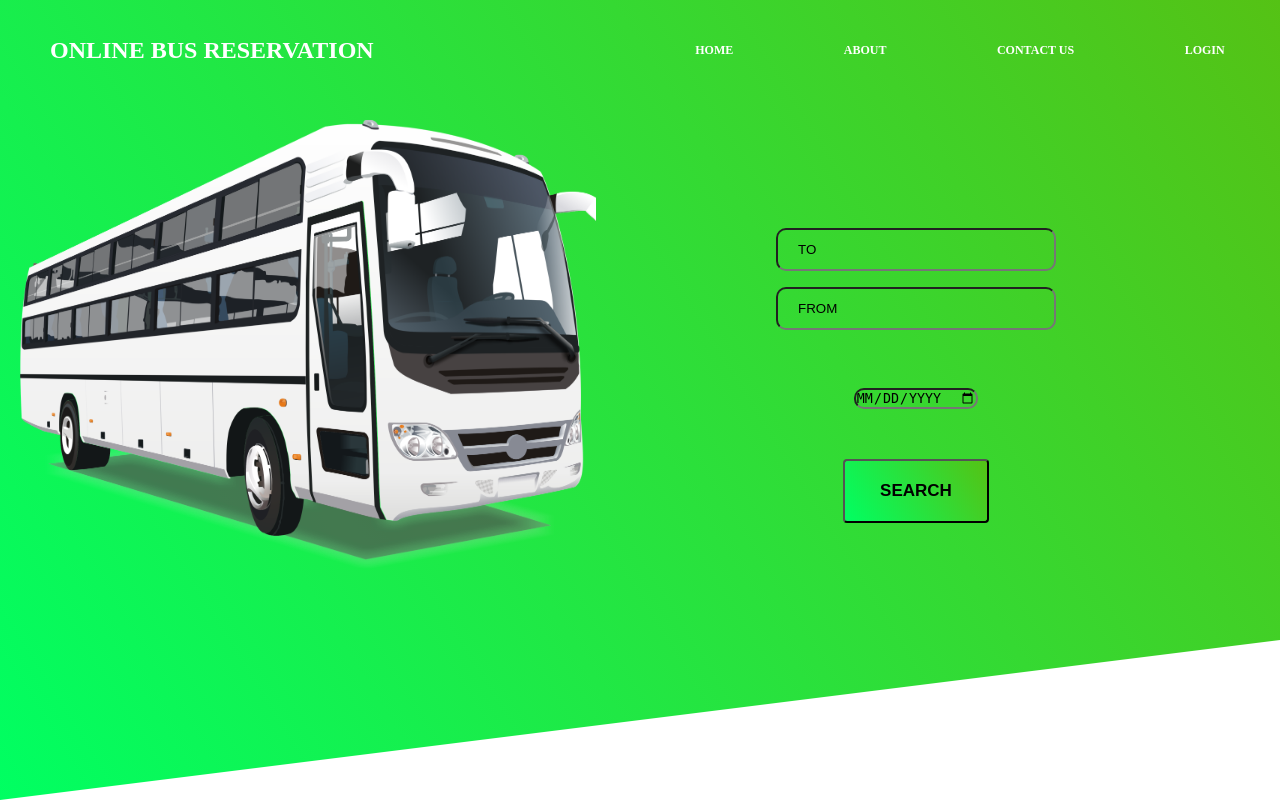
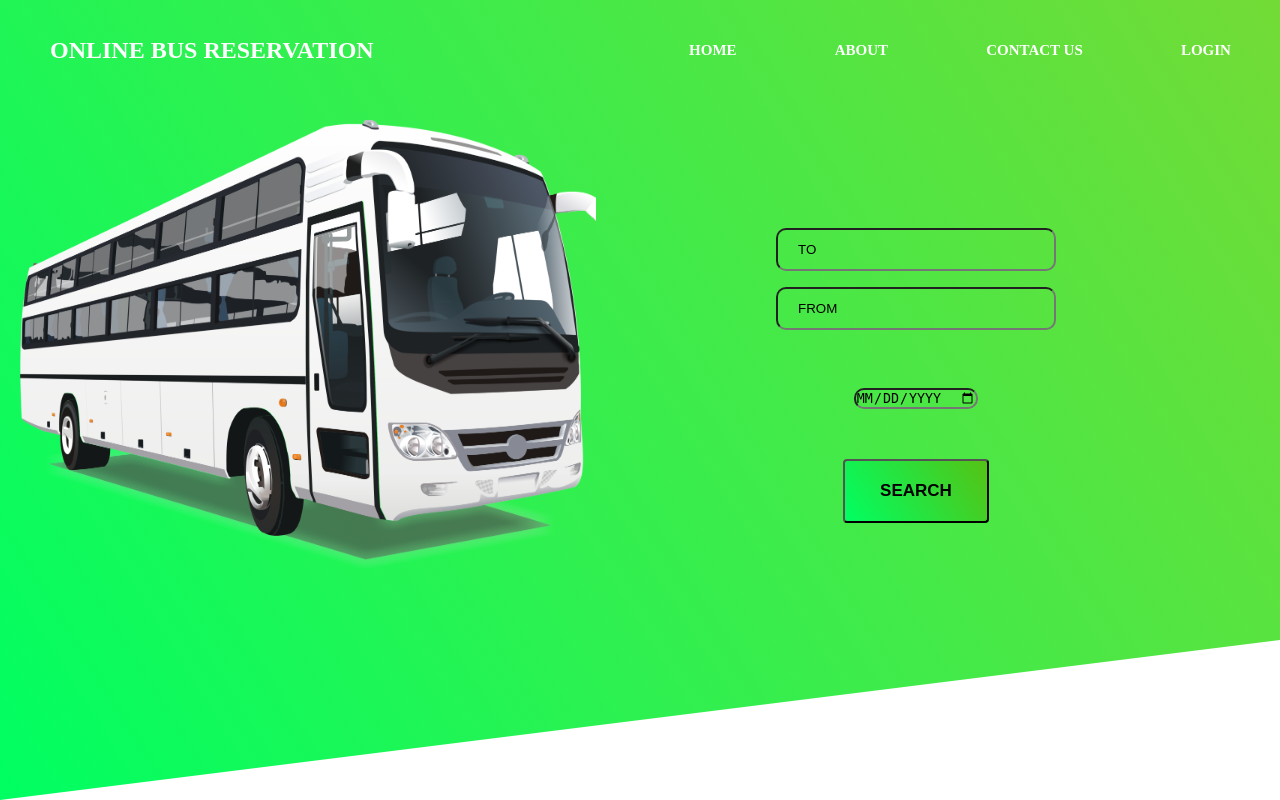
Before and after one commit to ASIF231/advancebus, a PHP site: page /home.php in a window 1280 px wide. Run offline with PHP 8.4, Linux system fonts and the light colour scheme.

Commit message:
addes design

```diff
--- a/css/style.css
+++ b/css/style.css
@@ -3,7 +3,7 @@
 .my_header{
     width:100%;
     height :100vh;
-    background: linear-gradient(58deg, rgb(0, 255, 98), rgb(85, 194, 21));
+    background: linear-gradient(58deg, rgb(0, 255, 98), rgb(115, 219, 54));
     clip-path: polygon(0% 0%, 100% 0%, 100% 80%, 0% 100% )
 }
 
@@ -109,7 +109,7 @@ input[type=text]:focus {
     background-color: transparent;
     text-transform: uppercase;
     /* display: flex;  */
-    position: relative;
+    /* position:; */
 }
 .date{
     margin:50px;
@@ -119,3 +119,9 @@ input[type=text]:focus {
     /* display: flex;  */
     position: relative;
 }
+
+a{
+    text-decoration: none;
+    color: white;
+    font-size: 15px;
+}
--- a/home.php
+++ b/home.php
@@ -1,9 +1,14 @@
+<?php
+
+
+?>
+
 <!DOCTYPE html>
 <html lang="en">
 <head>
 
     <title>Book My bus</title>
-    <link rel="stylesheet" href="css/style.css">
+    <link rel="stylesheet"  href="css/style.css">
 
 </head>
 <body>
@@ -14,10 +19,10 @@
             </div>
             <div class="menu">
                 <ul>
-                    <li>HOME</li>
-                    <li>ABOUT</li>
-                    <li>CONTACT US</li>
-                    <li>LOGIN</li>
+                    <li><a href="home.php" class="a">HOME</a></li>
+                    <li><a href="about.php">ABOUT</a></li>
+                    <li><a href="contact.php">CONTACT US</a></li>
+                    <li><a href="login.php">LOGIN</a></li>
                 </ul>
             </div>
         </nav>
```
